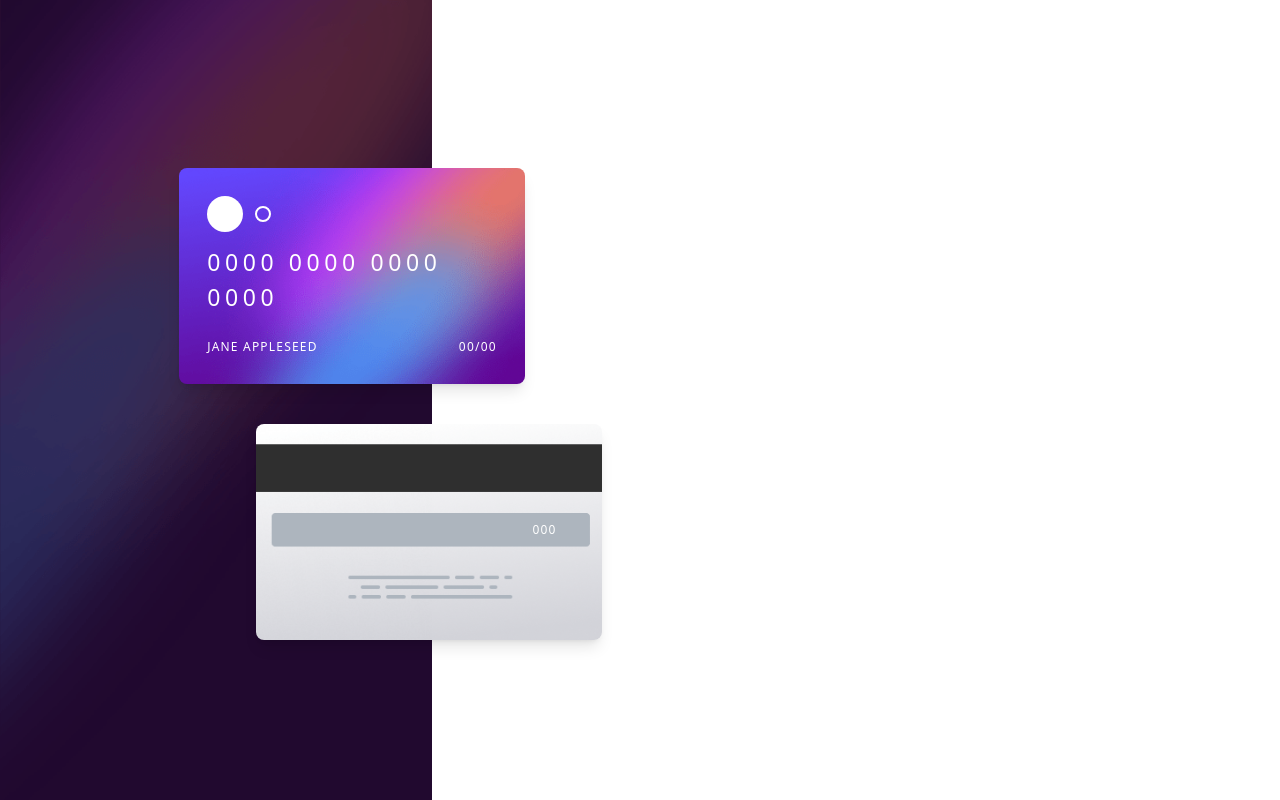
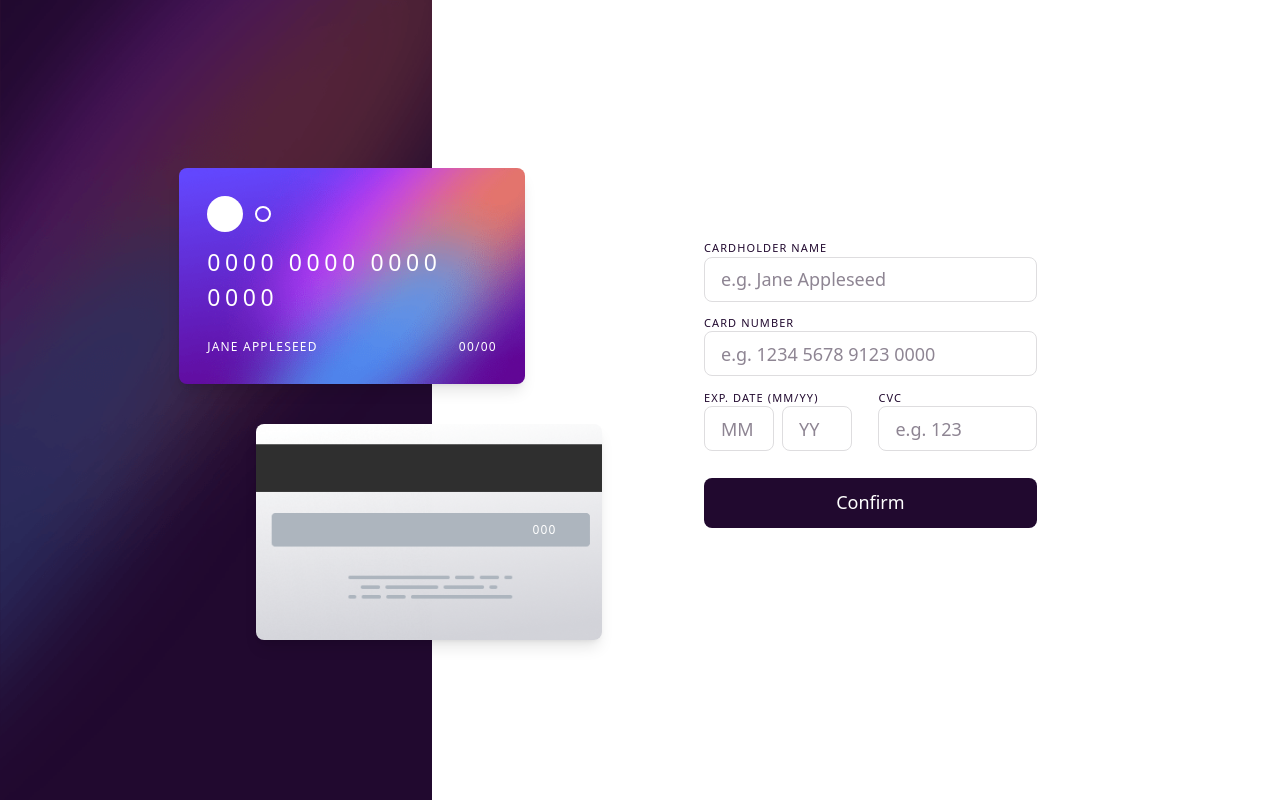
Before and after one commit to jocelyncjl/card-details-form, a React (Create React App) app: page / in a window 1280 px wide. Built offline with nearby package versions, Linux system fonts and the light colour scheme.

Commit message:
complete the input form component

```diff
--- a/src/App.js
+++ b/src/App.js
@@ -1,6 +1,7 @@
 import { Background } from "./components/page_background_desktop";
 import { CardFront } from "./components/card_front";
 import { CardBack } from "./components/card_back";
+import { InputForm } from "./components/input_form";
 
 
 
@@ -16,6 +17,9 @@ export default function App (){
           <CardFront/>
         </div>
       </div>
+      <div className="absolute lg:w-[26%] lg:h-[20%] w-[88%] h-[47%] lg:left-[55%] lg:top-[30%] left-[6%] top-[47%]">
+          <InputForm/>
+      </div>
     </div>
   )
 }
--- /dev/null
+++ b/src/components/input_form.jsx
@@ -0,0 +1,30 @@
+export function InputForm(){
+    return(
+        <div className="flex flex-col items-left">
+            <div className="mb-[4%]">
+                <p className="text-[11px] font-medium tracking-[0.1em] text-[#21092F]">CARDHOLDER NAME</p>
+                <input type="text" placeholder="e.g. Jane Appleseed" className="w-full h-[45px] px-4 rounded-lg border border-[#DEDDDF] text-[18px] placeholder-[#8E8593]"/>
+            </div>
+
+            <div className="mb-[4%]">
+                <p className="text-[11px] font-medium tracking-[0.1em] text-[#21092F]">CARD NUMBER</p>
+                <input type="text" placeholder="e.g. 1234 5678 9123 0000" className="w-full h-[45px]  px-4 rounded-lg border border-[#DEDDDF] text-[18px] placeholder-[#8E8593]"/>
+            </div>
+
+         <div className="flex flex-row mb-[8%]">
+            <div className="flex flex-col items-left mr-4 flex-1">
+                <p className="text-[11px] font-medium tracking-[0.1em] text-[#21092F]">EXP. DATE (MM/YY)</p>
+                <div className="flex flex-row">
+                    <input type="text" placeholder="MM" className="w-[70px] mr-2 h-[45px]  px-4 rounded-lg border border-[#DEDDDF] text-[18px] placeholder-[#8E8593]"/>
+                    <input type="text" placeholder="YY" className="w-[70px] h-[45px]  px-4 rounded-lg border border-[#DEDDDF] text-[18px] placeholder-[#8E8593]"/>
+                </div>
+            </div>
+            <div className="flex flex-col items-left flex-1">
+                <p className="text-[11px] font-medium tracking-[0.1em] text-[#21092F]">CVC</p>
+                <input type="text" placeholder="e.g. 123" className="w-full h-[45px]  px-4 rounded-lg border border-[#DEDDDF] text-[18px] placeholder-[#8E8593]"/>
+            </div>
+         </div>
+            <button className="w-full h-[50px] rounded-lg bg-[#21092F] text-white text-[18px]">Confirm</button>
+        </div>
+    )
+}
```
